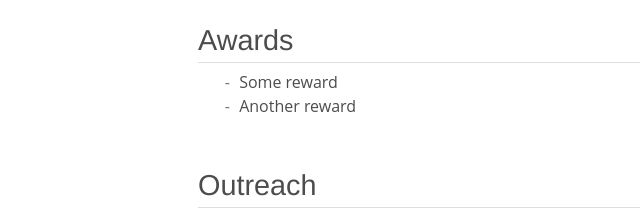
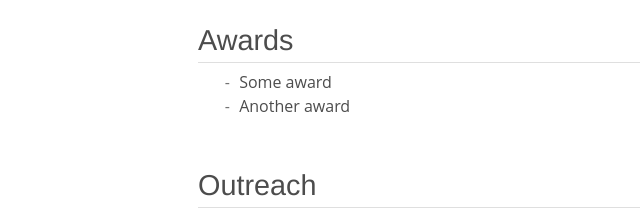
Before and after one commit to r02b/academic-website-template, a plain HTML site: page index.html in a window 1280 px wide. Shown: the part 411-623 px from the top of the page, 143-783 px from the left. Drawn offline with nearby package versions, Linux system fonts and the light colour scheme; a web font is replaced by a local one.

Commit message:
Minor update.

```diff
--- a/index.html
+++ b/index.html
@@ -72,8 +72,8 @@
                     </div>
                     <div class="section-content">
                         <ul>
-                            <li id="award1">Some reward</li>
-                            <li>Another reward</li>
+                            <li id="award1">Some award</li>
+                            <li>Another award</li>
                         </ul>
                     </div>
                 </div>
```
